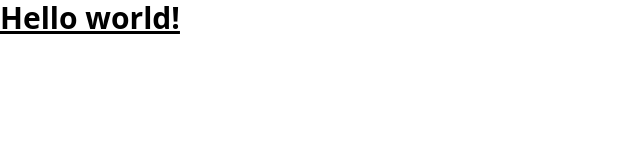
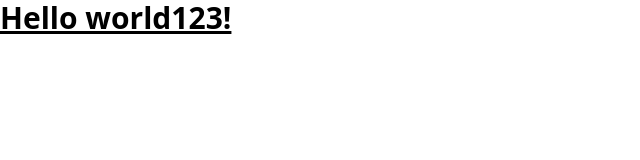
Before and after one commit to prgrms-web-devcourse-final-project/WEB2_3_pawEver_FE, a React (Vite) app: page / in a window 1280 px wide. Shown: the top 160 px of the page, without its empty margins (0-640 px from the left). Built offline with nearby package versions, Linux system fonts and the light colour scheme.

Commit message:
first_commit_test

```diff
--- a/src/App.tsx
+++ b/src/App.tsx
@@ -1,3 +1,3 @@
 export default function App() {
-  return <h1 className="text-3xl font-bold underline">Hello world!</h1>;
+  return <h1 className="text-3xl font-bold underline">Hello world123!</h1>;
 }
```
